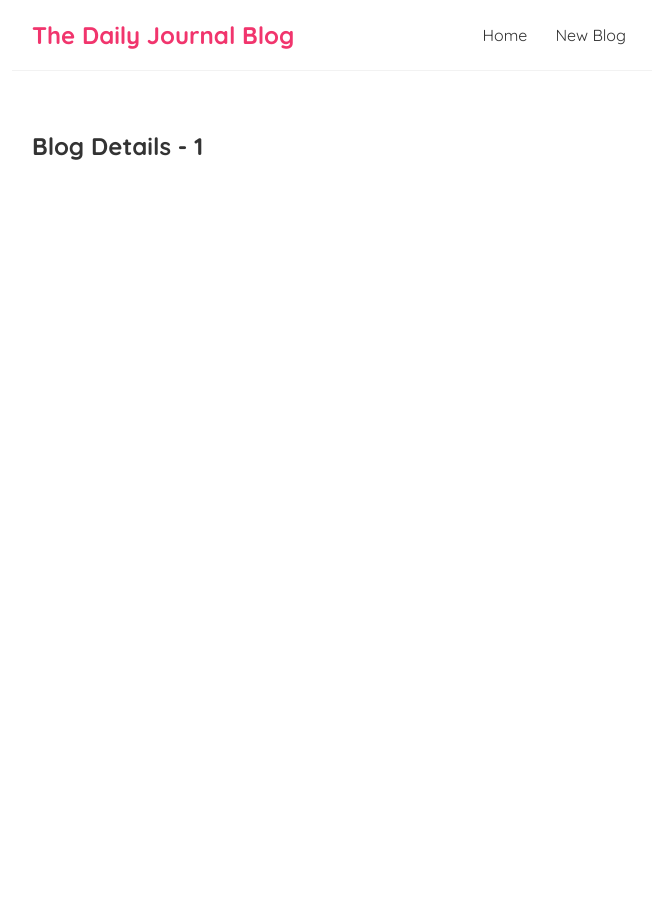
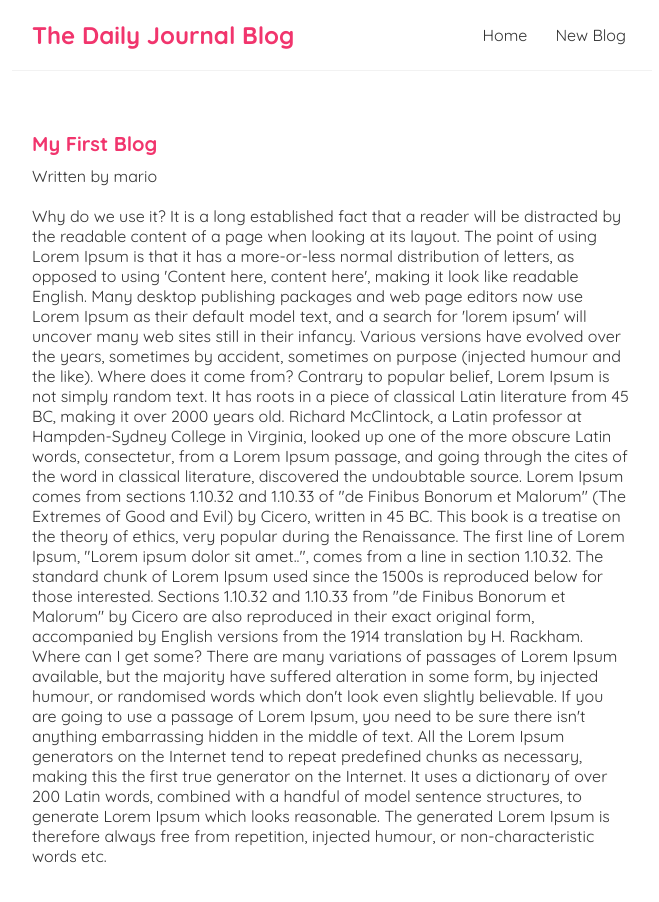
Before and after one commit to chaitanyatekane/daily-journal, a React (Create React App) app: page /blogs/1 in a window 1280 px wide. Shown: the top 902 px of the page, without its empty margins (308-967 px from the left). Before the commit the page ends 800 px from the top, so only its background shows below. Built offline with nearby package versions, Linux system fonts and the light colour scheme; data requests are answered from the project's data file.

Commit message:
reusing custom hooks

```diff
--- a/src/BlogDetails.js
+++ b/src/BlogDetails.js
@@ -1,11 +1,21 @@
 import { useParams } from "react-router";
+import useFetch from "./useFetch";
 
 const BlogDetails = () => {
     const { id } = useParams();
+    const { data: blog, error, isPending } = useFetch('http://localhost:8000/blogs/' + id);
 
     return (
         <div className="blog-details">
-            <h2>Blog Details - {id}</h2>
+            { isPending && <div>Loading...</div> }
+            { error && <div>{ error }</div> }
+            { blog && (
+                <article>
+                    <h2>{ blog.title }</h2>
+                    <p>Written by { blog.author }</p>
+                    <div>{ blog.body }</div>
+                </article>
+            ) }
         </div>
      );
 }
--- a/src/index.css
+++ b/src/index.css
@@ -60,3 +60,14 @@
 .blog-preview a {
   text-decoration: none;
 }
+
+/* blog details page */
+.blog-details h2 {
+  font-size: 20px;
+  color: #f1356d;
+  margin-bottom: 10px;
+}
+
+.blog-details div {
+  margin: 20px 0;
+}
```
Also changed, not shown: 1 other file (tests, documents, lock files or other folders).
